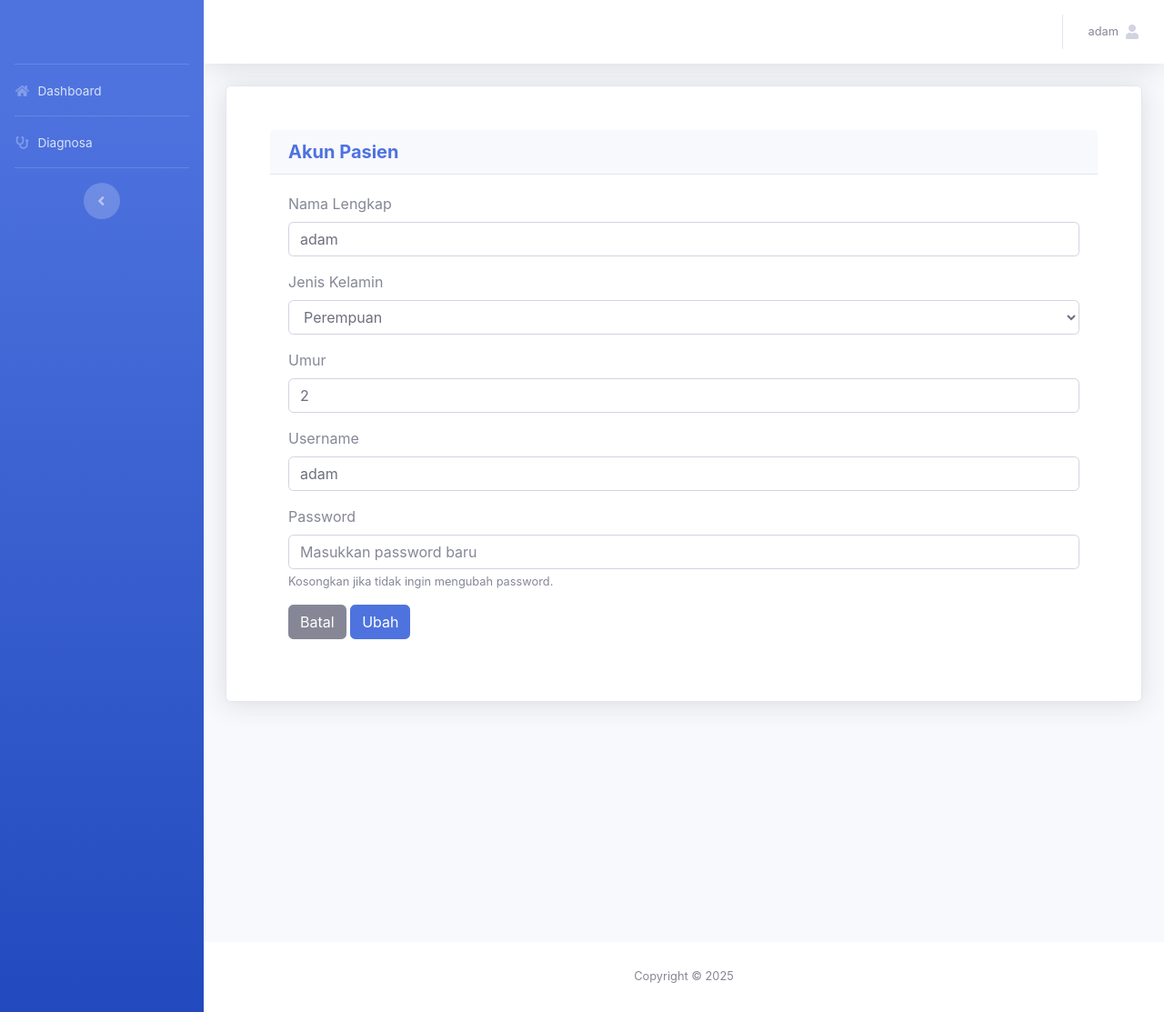
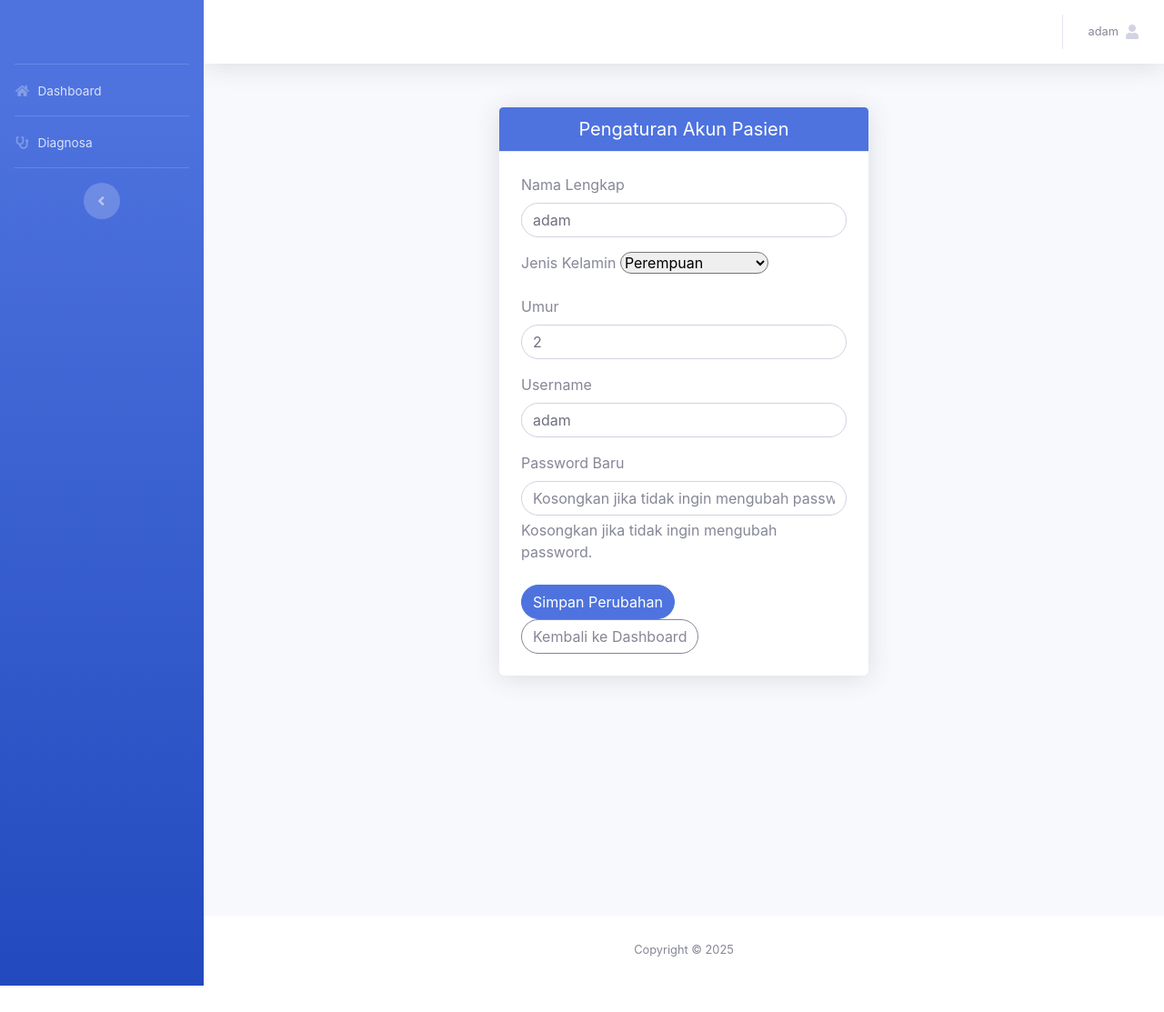
Before and after one commit to muhamadrivaldi1/tugas-akhir-skripsi-cf, a PHP site: page /pasien/akun.php in a window 1280 px wide. Shown: the whole page at 91% size. After the commit the page ends 1084 px from the top, so only its background shows below. Run offline with PHP 8.4, Linux system fonts and the light colour scheme; a user stored in the database is signed in; data comes from the database, SQL or seed files in the repository.

Commit message:
perbaikan sistem

```diff
--- a/pasien/akun.php
+++ b/pasien/akun.php
@@ -1,8 +1,7 @@
 <?php
 include '../assets/conn/config.php';
 
-if (isset($_GET['aksi'])) {
-    if ($_GET['aksi'] == 'ubah') {
+if (isset($_GET['aksi']) && $_GET['aksi'] == 'ubah') {
     $id_admin = $_POST['id_admin'];
     $nama_lengkap = $_POST['nama_lengkap'];
     $jenis_kelamin = $_POST['jenis_kelamin'];
@@ -18,85 +17,75 @@
         mysqli_query($conn, "UPDATE tbl_admin SET nama_lengkap='$nama_lengkap', username='$username' WHERE id_admin='$id_admin'");
     }
 
-        // Update tbl_pasien (diluar if/else agar selalu jalan)
-        if (mysqli_query($conn, "UPDATE tbl_pasien SET nama_lengkap='$nama_lengkap', jenis_kelamin='$jenis_kelamin', umur='$umur' WHERE id_admin='$id_admin'") === false) {
-            die("Error updating tbl_pasien: " . mysqli_error($conn));
-        }
+    // Update tbl_pasien
+    mysqli_query($conn, "UPDATE tbl_pasien SET nama_lengkap='$nama_lengkap', jenis_kelamin='$jenis_kelamin', umur='$umur' WHERE id_admin='$id_admin'");
 
     header("location:index.php");
     exit;
 }
-}
 
 include 'header.php';
+
+$username = $_SESSION['username'];
+$data = mysqli_query($conn, "SELECT * FROM tbl_admin WHERE username='$username'");
+$a = mysqli_fetch_array($data);
+$aa = mysqli_fetch_array(mysqli_query($conn, "SELECT * FROM tbl_pasien WHERE id_admin='{$a['id_admin']}'"));
 ?>
 
-<div class="container">
-    <div class="card shadow p-5 mb-5">
-        <div class="card-header">
-            <h5 class="m-0 font-weight-bold text-primary">Akun Pasien</h5>
+<div class="container my-5">
+    <div class="row justify-content-center">
+        <div class="col-md-6 col-lg-5">
+            <div class="card shadow border-0 rounded-4">
+                <div class="card-header bg-primary text-white text-center rounded-top-4">
+                    <h5 class="mb-0">Pengaturan Akun Pasien</h5>
+                </div>
+                <div class="card-body p-4">
+                    <form action="akun.php?aksi=ubah" method="post">
+                        <input type="hidden" name="id_admin" value="<?= htmlspecialchars($a['id_admin']) ?>">
+
+                        <div class="mb-3">
+                            <label class="form-label">Nama Lengkap</label>
+                            <input type="text" name="nama_lengkap" class="form-control rounded-pill"
+                                value="<?= htmlspecialchars($a['nama_lengkap']) ?>" required>
                         </div>
 
-        <div class="card-body">
-            <?php
-            $username = $_SESSION['username'];
-            $data = mysqli_query($conn, "SELECT * FROM tbl_admin WHERE username='$username'");
-            $a = mysqli_fetch_array($data); // Fetch data for admin
-
-            if ($a) {
-                $nama_lengkap = mysqli_real_escape_string($conn, $a['nama_lengkap']);
-                $dat = mysqli_query($conn, "SELECT * FROM tbl_pasien WHERE id_admin='{$a['id_admin']}'");
-                $aa = mysqli_fetch_array($dat);
-            } else {
-                $a = [];
-                $aa = [];
-            }
-            ?>
-            <form action="akun.php?aksi=ubah" method="post">
-                <input type="hidden" name="id_admin" class="form-control" value="<?= isset($a['id_admin']) ? $a['id_admin'] : '' ?>">
-
-                <div class="form-group">
-                    <label>Nama Lengkap</label>
-                    <input type="text" name="nama_lengkap" class="form-control"
-                        value="<?= isset($a['nama_lengkap']) ? htmlspecialchars($a['nama_lengkap'], ENT_QUOTES, 'UTF-8') : '' ?>">
-                </div>
-
-                <div class="form-group">
-                    <label>Jenis Kelamin</label>
-                    <select name="jenis_kelamin" class="form-control">
-                        <option selected disabled>
-                            <?= isset($aa['jenis_kelamin']) ? $aa['jenis_kelamin'] : 'Pilih Jenis Kelamin' ?>
-                        </option>
-                        <option value="Laki-Laki">Laki-Laki</option>
-                        <option value="Perempuan">Perempuan</option>
+                        <div class="mb-3">
+                            <label class="form-label">Jenis Kelamin</label>
+                            <select name="jenis_kelamin" class="form-select rounded-pill" required>
+                                <option disabled <?= empty($aa['jenis_kelamin']) ? 'selected' : '' ?>>Pilih Jenis Kelamin</option>
+                                <option value="Laki-Laki" <?= $aa['jenis_kelamin'] == 'Laki-Laki' ? 'selected' : '' ?>>Laki-Laki</option>
+                                <option value="Perempuan" <?= $aa['jenis_kelamin'] == 'Perempuan' ? 'selected' : '' ?>>Perempuan</option>
                             </select>
                         </div>
 
-                <div class="form-group">
-                    <label>Umur</label>
-                    <input type="number" name="umur" class="form-control" min="1"
-                        value="<?= isset($aa['umur']) && $aa['umur'] > 0 ? $aa['umur'] : '' ?>">
+                        <div class="mb-3">
+                            <label class="form-label">Umur</label>
+                            <input type="number" name="umur" class="form-control rounded-pill" min="1"
+                                value="<?= $aa['umur'] ?? '' ?>" required>
                         </div>
 
-                <div class="form-group">
-                    <label>Username</label>
-                    <input type="text" name="username" class="form-control"
-                        value="<?= isset($a['username']) ? htmlspecialchars($a['username'], ENT_QUOTES, 'UTF-8') : '' ?>" required>
+                        <div class="mb-3">
+                            <label class="form-label">Username</label>
+                            <input type="text" name="username" class="form-control rounded-pill"
+                                value="<?= htmlspecialchars($a['username']) ?>" required>
                         </div>
 
-                <div class="form-group">
-                    <label>Password</label>
-                    <input type="password" name="password" class="form-control" placeholder="Masukkan password baru">
-                    <small class="form-text text-muted">Kosongkan jika tidak ingin mengubah password.</small>
+                        <div class="mb-3">
+                            <label class="form-label">Password Baru</label>
+                            <input type="password" name="password" class="form-control rounded-pill"
+                                placeholder="Kosongkan jika tidak ingin mengubah password">
+                            <div class="form-text">Kosongkan jika tidak ingin mengubah password.</div>
                         </div>
 
-                <a href="index.php" class="btn btn-secondary">Batal</a>
-                <input type="submit" value="Ubah" class="btn btn-primary">
+                        <div class="d-grid gap-2 mt-4">
+                            <button type="submit" class="btn btn-primary rounded-pill">Simpan Perubahan</button>
+                            <a href="index.php" class="btn btn-outline-secondary rounded-pill">Kembali ke Dashboard</a>
+                        </div>
                     </form>
                 </div>
             </div>
         </div>
+    </div>
+</div>
 
-<?php
-include 'footer.php';
-?>
+<?php include 'footer.php'; ?>
```
Lines whose indentation alone changed are shown as unchanged.
